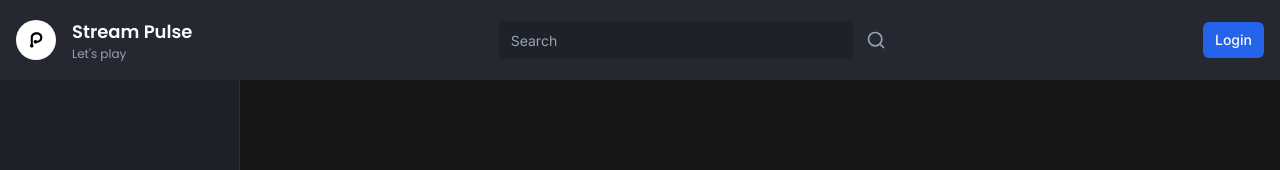
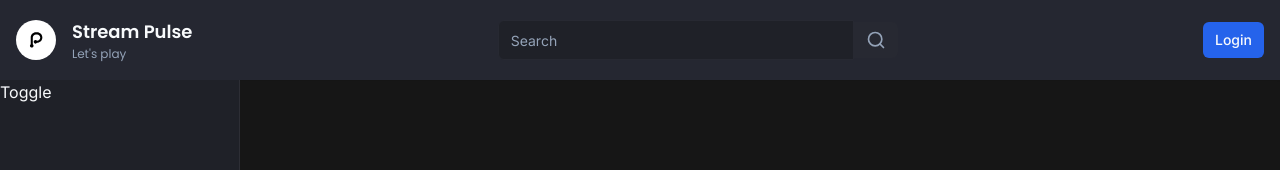
Before and after one commit to brandalx/StreamPulse, a Next.js app: page / in a window 1280 px wide. Shown: the top 170 px of the page. Built offline with nearby package versions, Linux system fonts and the light colour scheme; no server answers.

Commit message:
feat: toggle init

```diff
--- a/app/(browse)/_components/sidebar/index.tsx
+++ b/app/(browse)/_components/sidebar/index.tsx
@@ -1,8 +1,13 @@
 import React from "react";
 import Wrapper from "./wrapper";
+import Toggle from "./toggle";
 
 const Sidebar = () => {
-  return <Wrapper></Wrapper>;
+  return (
+    <Wrapper>
+      <Toggle />
+    </Wrapper>
+  );
 };
 
 export default Sidebar;
--- /dev/null
+++ b/app/(browse)/_components/sidebar/toggle.tsx
@@ -0,0 +1,7 @@
+import React from "react";
+
+const Toggle = () => {
+  return <div>Toggle</div>;
+};
+
+export default Toggle;
```
